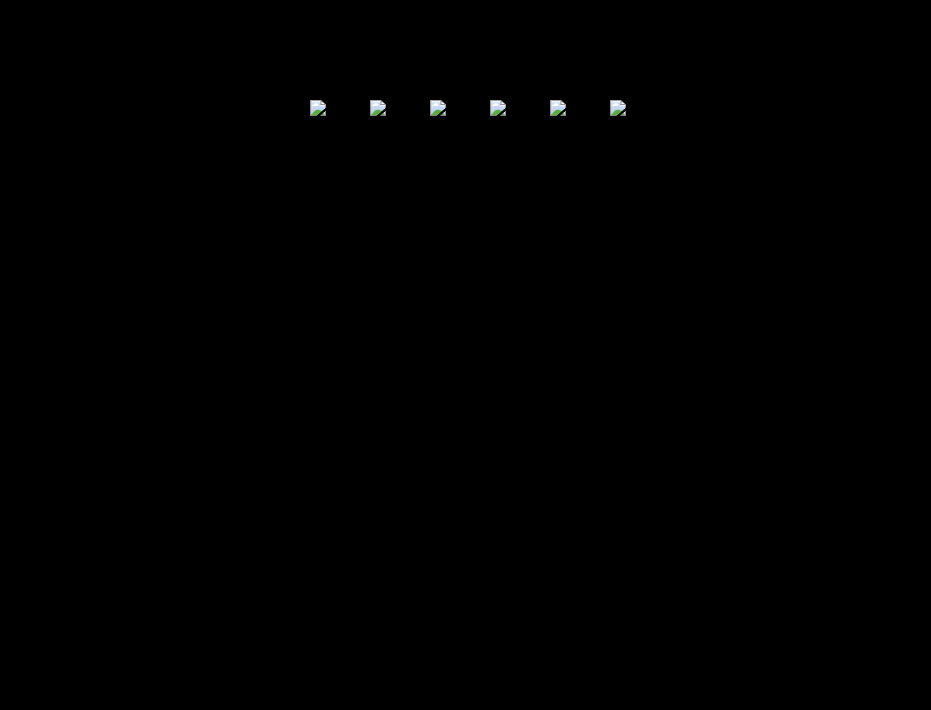
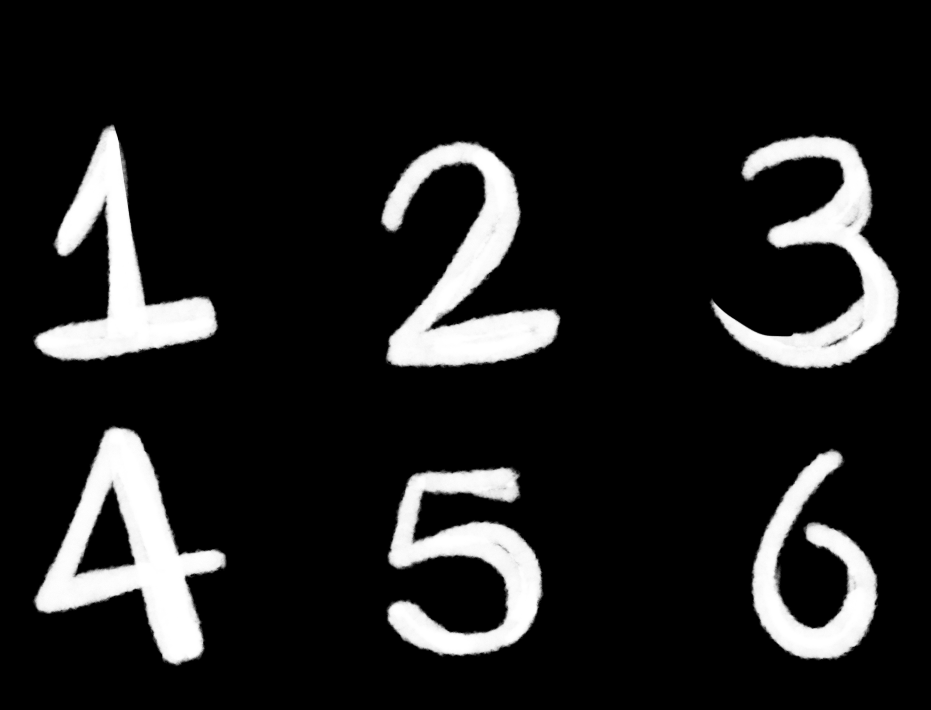
Before and after one commit to rudradaman/WebArtFinal, a plain HTML site: page index.html in a window 1280 px wide. Shown: the whole page, without its empty margins (192-1123 px from the left). Drawn offline with Linux system fonts and the light colour scheme; the site is published under a folder, as on GitHub Pages, so addresses that start at the root find nothing.

Commit message:
Fixed again

```diff
--- a/index.html
+++ b/index.html
@@ -17,22 +17,22 @@
 <body>
 	<div id="numbers">
 		<div class="box">
-			<a href="portrait1.html"> <img src="/images/numbers/1.png"></a>
+			<a href="portrait1.html"> <img src="./images/numbers/1.png"></a>
 		</div>
 		<div class="box">
-			<a href="print1.html"> <img src="/images/numbers/2.png"></a>
+			<a href="print1.html"> <img src="./images/numbers/2.png"></a>
 		</div>
 		<div class="box">
-			<a href="painting1.html"> <img src="/images/numbers/3.png"></a>
+			<a href="painting1.html"> <img src="./images/numbers/3.png"></a>
 		</div>
 		<div class="box">
-			<a href="portrait2.html"> <img src="/images/numbers/4.png"></a>
+			<a href="portrait2.html"> <img src="./images/numbers/4.png"></a>
 		</div>
 		<div class="box">
-			<a href="print2.html"> <img src="/images/numbers/5.png"></a>
+			<a href="print2.html"> <img src="./images/numbers/5.png"></a>
 		</div>
 		<div class="box">
-			<a href="painting2.html"> <img src="/images/numbers/6.png"></a>
+			<a href="painting2.html"> <img src="./images/numbers/6.png"></a>
 		</div>
 	</div>
 
```
